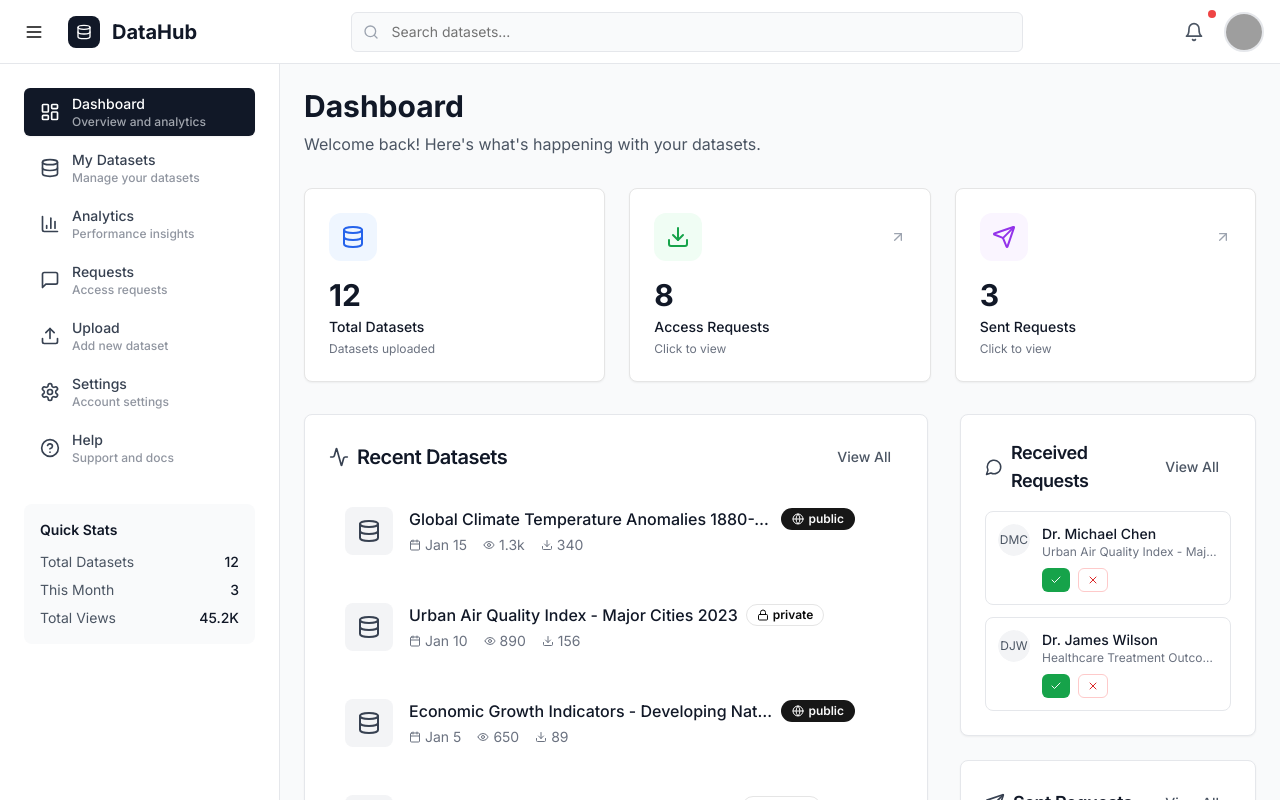
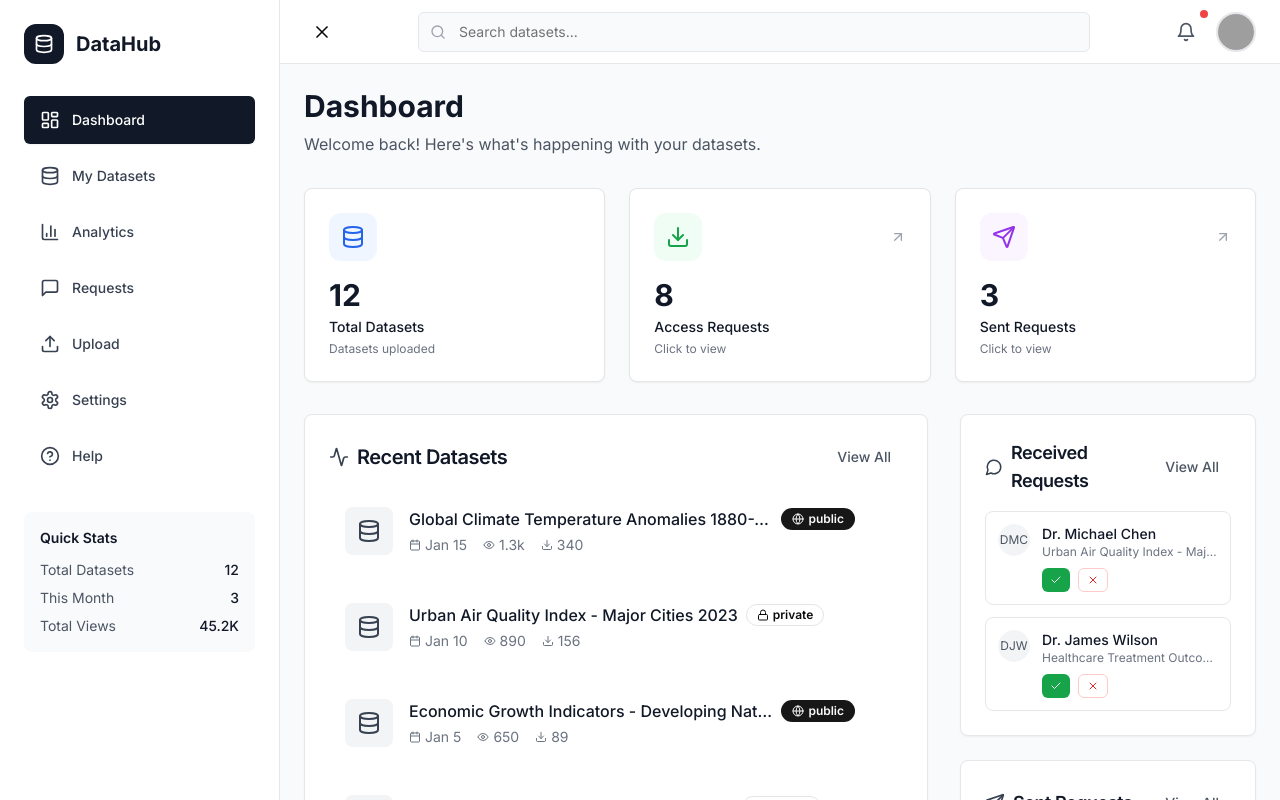
Before and after one commit to willylynx/trial, a Next.js app: page /dashboard in a window 1280 px wide. Shown: the top 800 px of the page. Built offline with nearby package versions, Linux system fonts and the light colour scheme; grey boxes are pictures that could not be loaded.

Commit message:
Professional Dashboard Layout with Top Sidebar

```diff
--- a/components/layout/DashboardLayout.tsx
+++ b/components/layout/DashboardLayout.tsx
@@ -43,44 +43,37 @@ const sidebarItems = [
   {
     title: 'Dashboard',
     href: '/dashboard',
-    icon: LayoutDashboard,
-    description: 'Overview and analytics'
+    icon: LayoutDashboard
   },
   {
     title: 'My Datasets',
     href: '/datasets',
-    icon: Database,
-    description: 'Manage your datasets'
+    icon: Database
   },
   {
     title: 'Analytics',
     href: '/analytics',
-    icon: BarChart3,
-    description: 'Performance insights'
+    icon: BarChart3
   },
   {
     title: 'Requests',
     href: '/requests',
-    icon: MessageSquare,
-    description: 'Access requests'
+    icon: MessageSquare
   },
   {
     title: 'Upload',
     href: '/upload',
-    icon: Upload,
-    description: 'Add new dataset'
+    icon: Upload
   },
   {
     title: 'Settings',
     href: '/settings',
-    icon: Settings,
-    description: 'Account settings'
+    icon: Settings
   },
   {
     title: 'Help',
     href: '/help',
-    icon: HelpCircle,
-    description: 'Support and docs'
+    icon: HelpCircle
   }
 ];
 
@@ -124,11 +117,104 @@ export function DashboardLayout({ children, user }: DashboardLayoutProps) {
   };
 
   return (
-    <div className="min-h-screen bg-gray-50">
-      {/* Top Navigation */}
-      <nav className="fixed top-0 left-0 right-0 z-50 bg-white border-b border-gray-200 h-16">
-        <div className="flex items-center justify-between h-full px-4">
-          {/* Left side - Logo and Menu Toggle */}
+    <div className="min-h-screen bg-gray-50 flex">
+      {/* Sidebar */}
+      <AnimatePresence>
+        {sidebarOpen && (
+          <>
+            {/* Mobile Overlay */}
+            {isMobile && (
+              <motion.div
+                initial={{ opacity: 0 }}
+                animate={{ opacity: 1 }}
+                exit={{ opacity: 0 }}
+                onClick={() => setSidebarOpen(false)}
+                className="fixed inset-0 z-40 bg-black bg-opacity-50 lg:hidden"
+              />
+            )}
+
+            {/* Sidebar */}
+            <motion.aside
+              initial={{ x: -280 }}
+              animate={{ x: 0 }}
+              exit={{ x: -280 }}
+              transition={{ type: "spring", damping: 25, stiffness: 200 }}
+              className={cn(
+                "fixed top-0 left-0 z-50 w-70 h-screen bg-white border-r border-gray-200 overflow-y-auto lg:relative lg:z-auto",
+                isMobile ? "shadow-xl" : ""
+              )}
+            >
+              <div className="p-6">
+                {/* Logo */}
+                <div className="flex items-center gap-3 mb-8">
+                  <div className="w-10 h-10 bg-gray-900 rounded-xl flex items-center justify-center">
+                    <Database className="w-5 h-5 text-white" />
+                  </div>
+                  <span className="text-xl font-bold text-gray-900">
+                    DataHub
+                  </span>
+                </div>
+
+                {/* Navigation Items */}
+                <nav className="space-y-2">
+                  {sidebarItems.map((item) => {
+                    const isActive = pathname === item.href;
+                    return (
+                      <motion.div
+                        key={item.href}
+                        whileHover={{ x: 4 }}
+                        whileTap={{ scale: 0.98 }}
+                      >
+                        <Button
+                          variant={isActive ? "default" : "ghost"}
+                          onClick={() => {
+                            router.push(item.href);
+                            if (isMobile) setSidebarOpen(false);
+                          }}
+                          className={cn(
+                            "w-full justify-start h-12 px-4 text-left font-medium transition-all duration-200",
+                            isActive
+                              ? "bg-gray-900 text-white hover:bg-gray-800 shadow-sm"
+                              : "text-gray-700 hover:bg-gray-100 hover:text-gray-900"
+                          )}
+                        >
+                          <item.icon className="w-5 h-5 mr-3" />
+                          {item.title}
+                        </Button>
+                      </motion.div>
+                    );
+                  })}
+                </nav>
+
+                {/* Quick Stats */}
+                <div className="mt-8 p-4 bg-gray-50 rounded-lg">
+                  <h3 className="text-sm font-semibold text-gray-900 mb-3">Quick Stats</h3>
+                  <div className="space-y-2 text-sm">
+                    <div className="flex justify-between">
+                      <span className="text-gray-600">Total Datasets</span>
+                      <span className="font-medium text-gray-900">12</span>
+                    </div>
+                    <div className="flex justify-between">
+                      <span className="text-gray-600">This Month</span>
+                      <span className="font-medium text-gray-900">3</span>
+                    </div>
+                    <div className="flex justify-between">
+                      <span className="text-gray-600">Total Views</span>
+                      <span className="font-medium text-gray-900">45.2K</span>
+                    </div>
+                  </div>
+                </div>
+              </div>
+            </motion.aside>
+          </>
+        )}
+      </AnimatePresence>
+
+      {/* Main Content Area */}
+      <div className="flex-1 flex flex-col min-w-0">
+        {/* Top Navigation */}
+        <nav className="h-16 bg-white border-b border-gray-200 flex items-center justify-between px-6">
+          {/* Left side - Menu Toggle */}
           <div className="flex items-center gap-4">
             <Button
               variant="ghost"
@@ -136,17 +222,8 @@ export function DashboardLayout({ children, user }: DashboardLayoutProps) {
               onClick={toggleSidebar}
               className="p-2 hover:bg-gray-100"
             >
-              <Menu className="w-5 h-5" />
+              {sidebarOpen ? <X className="w-5 h-5" /> : <Menu className="w-5 h-5" />}
             </Button>
-
-            <div className="flex items-center gap-3">
-              <div className="w-8 h-8 bg-gray-900 rounded-lg flex items-center justify-center">
-                <Database className="w-4 h-4 text-white" />
-              </div>
-              <span className="text-xl font-bold text-gray-900 hidden sm:block">
-                DataHub
-              </span>
-            </div>
           </div>
 
           {/* Center - Search Bar */}
@@ -215,124 +292,19 @@ export function DashboardLayout({ children, user }: DashboardLayoutProps) {
               </DropdownMenu>
             )}
           </div>
-        </div>
-      </nav>
+        </nav>
 
-      {/* Sidebar */}
-      <AnimatePresence>
-        {sidebarOpen && (
-          <>
-            {/* Mobile Overlay */}
-            {isMobile && (
-              <motion.div
-                initial={{ opacity: 0 }}
-                animate={{ opacity: 1 }}
-                exit={{ opacity: 0 }}
-                onClick={() => setSidebarOpen(false)}
-                className="fixed inset-0 z-40 bg-black bg-opacity-50 lg:hidden"
-              />
-            )}
-
-            {/* Sidebar */}
-            <motion.aside
-              initial={{ x: -280 }}
-              animate={{ x: 0 }}
-              exit={{ x: -280 }}
-              transition={{ type: "spring", damping: 25, stiffness: 200 }}
-              className={cn(
-                "fixed top-16 left-0 z-40 w-70 h-[calc(100vh-4rem)] bg-white border-r border-gray-200 overflow-y-auto",
-                isMobile ? "shadow-xl" : ""
-              )}
-            >
-              <div className="p-6">
-                {/* Close button for mobile */}
-                {isMobile && (
-                  <div className="flex justify-end mb-4">
-                    <Button
-                      variant="ghost"
-                      size="sm"
-                      onClick={() => setSidebarOpen(false)}
-                      className="p-2 hover:bg-gray-100"
-                    >
-                      <X className="w-4 h-4" />
-                    </Button>
-                  </div>
-                )}
-
-                {/* Navigation Items */}
-                <nav className="space-y-2">
-                  {sidebarItems.map((item) => {
-                    const isActive = pathname === item.href;
-                    return (
-                      <motion.div
-                        key={item.href}
-                        whileHover={{ x: 4 }}
-                        whileTap={{ scale: 0.98 }}
-                      >
-                        <Button
-                          variant={isActive ? "default" : "ghost"}
-                          onClick={() => {
-                            router.push(item.href);
-                            if (isMobile) setSidebarOpen(false);
-                          }}
-                          className={cn(
-                            "w-full justify-start h-12 px-4 text-left font-medium transition-all duration-200",
-                            isActive
-                              ? "bg-gray-900 text-white hover:bg-gray-800 shadow-sm"
-                              : "text-gray-700 hover:bg-gray-100 hover:text-gray-900"
-                          )}
-                        >
-                          <item.icon className="w-5 h-5 mr-3" />
-                          <div className="flex-1">
-                            <div className="font-medium">{item.title}</div>
-                            <div className={cn(
-                              "text-xs opacity-75",
-                              isActive ? "text-gray-300" : "text-gray-500"
-                            )}>
-                              {item.description}
-                            </div>
-                          </div>
-                        </Button>
-                      </motion.div>
-                    );
-                  })}
-                </nav>
-
-                {/* Quick Stats */}
-                <div className="mt-8 p-4 bg-gray-50 rounded-lg">
-                  <h3 className="text-sm font-semibold text-gray-900 mb-3">Quick Stats</h3>
-                  <div className="space-y-2 text-sm">
-                    <div className="flex justify-between">
-                      <span className="text-gray-600">Total Datasets</span>
-                      <span className="font-medium text-gray-900">12</span>
-                    </div>
-                    <div className="flex justify-between">
-                      <span className="text-gray-600">This Month</span>
-                      <span className="font-medium text-gray-900">3</span>
-                    </div>
-                    <div className="flex justify-between">
-                      <span className="text-gray-600">Total Views</span>
-                      <span className="font-medium text-gray-900">45.2K</span>
-                    </div>
-                  </div>
-                </div>
-              </div>
-            </motion.aside>
-          </>
-        )}
-      </AnimatePresence>
-
-      {/* Main Content */}
-      <main
-        className={cn(
-          "pt-16 transition-all duration-300",
-          sidebarOpen && !isMobile ? "ml-70" : "ml-0"
-        )}
-      >
-        <div className="p-6">
-          {children}
-        </div>
-      </main>
+        {/* Main Content */}
+        <main className="flex-1 p-6 overflow-auto">
+          <motion.div
+            initial={{ opacity: 0, y: 20 }}
+            animate={{ opacity: 1, y: 0 }}
+            transition={{ duration: 0.3, ease: "easeOut" }}
+          >
+            {children}
+          </motion.div>
+        </main>
+      </div>
     </div>
   );
 }
```
Also changed, not shown: components/dashboard/DashboardOverview.tsx (+32 -23 lines).
